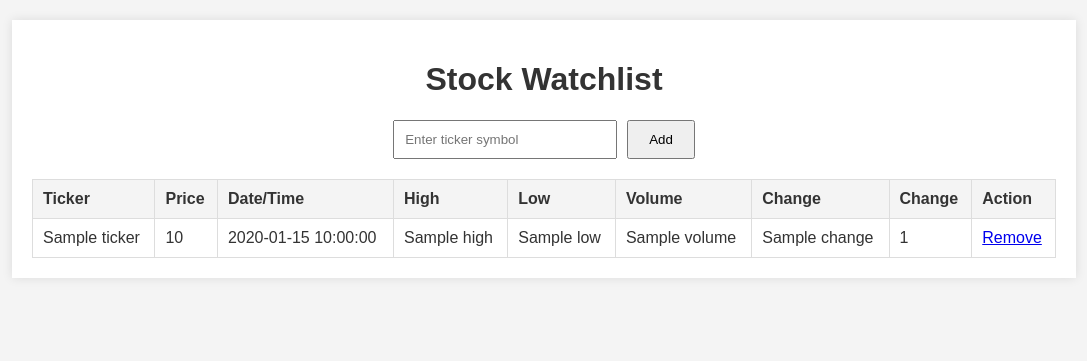
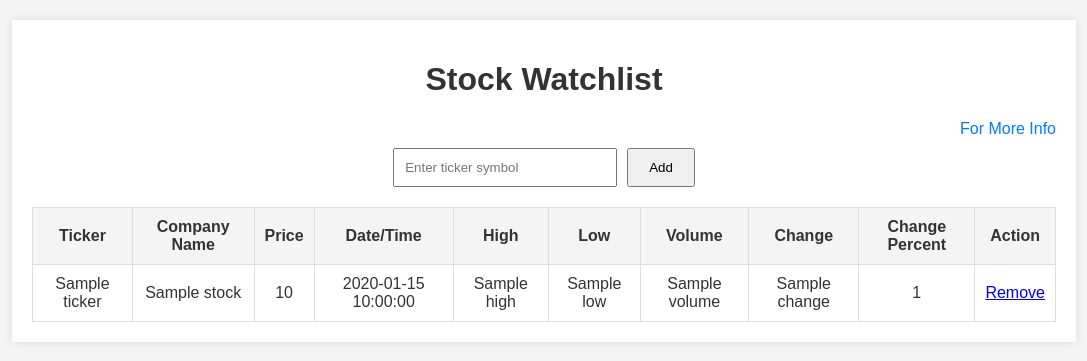
Before and after one commit to KalyanM45/Python-Stock-Watchlist, a Flask app: template templates/index.html in a window 1280 px wide. Shown: the top 361 px of the page, without its empty margins (96-1183 px from the left). Run offline with Flask 3, Linux system fonts and the light colour scheme; the template is opened without the code that fills it: most values are stand-ins (such as "Sample title", 1, 10 or a date in 2020).

Commit message:
Project Front End Update

```diff
--- a/static/styles.css
+++ b/static/styles.css
@@ -16,6 +16,22 @@ body {
 
 h1 {
     text-align: center;
+}
+
+/* Position the "For More Info" link at the top-right */
+.more-info {
+    text-align: right;
+    margin-bottom: 10px;
+}
+
+.more-info a {
+    color: #007bff;
+    text-decoration: none;
+    font-size: 16px;
+}
+
+.more-info a:hover {
+    text-decoration: underline;
 }
 
 form {
@@ -38,6 +54,7 @@ table {
     width: 100%;
     border-collapse: collapse;
     margin-top: 20px;
+    text-align: center; /* Centering the table content */
 }
 
 table, th, td {
@@ -46,7 +63,6 @@ table, th, td {
 
 th, td {
     padding: 10px;
-    text-align: left;
 }
 
 th {
--- a/templates/index.html
+++ b/templates/index.html
@@ -9,6 +9,12 @@
 <body>
     <div class="container">
         <h1>Stock Watchlist</h1>
+
+        <!-- "For More Info" link -->
+        <div class="more-info">
+            <a href="https://stockanalysis.com/stocks/" target="_blank">For More Info</a>
+        </div>
+
         {% with messages = get_flashed_messages(with_categories=true) %}
             {% if messages %}
                 <ul class="flashes">
@@ -28,13 +34,14 @@
             <thead>
                 <tr>
                     <th>Ticker</th>
+                    <th>Company Name</th>
                     <th>Price</th>
                     <th>Date/Time</th>
                     <th>High</th>
                     <th>Low</th>
                     <th>Volume</th>
                     <th>Change</th>
-                    <th>Change</th>
+                    <th>Change Percent</th>
                     <th>Action</th>
                 </tr>
             </thead>
@@ -42,6 +49,7 @@
                 {% for stock in stocks_data %}
                     <tr>
                         <td>{{ stock.ticker }}</td>
+                        <td>{{ stock.company_name }}</td>
                         <td>{{ stock.price }}</td>
                         <td>{{ stock.date_time }}</td>
                         <td>{{ stock.high }}</td>
--- a/utils.py
+++ b/utils.py
@@ -15,6 +15,13 @@ def load_watchlist():
     except FileNotFoundError:
         return []
 
+def get_day_suffix(day):
+    if 11 <= day <= 13:
+        suffix = 'th'
+    else:
+        suffix = {1: 'st', 2: 'nd', 3: 'rd'}.get(day % 10, 'th')
+    return suffix
+
 def fetch_watchlist(ticker):
     try:
         stock = yf.Ticker(ticker)
@@ -31,17 +38,27 @@ def fetch_watchlist(ticker):
 
             change = price - prev_close
             change_percent = (change / prev_close) * 100 if prev_close else 0
-            date_time = row.name.strftime('%Y-%m-%d %H:%M:%S')
+
+            # Format the date to "16th Dec 24 12:00 AM"
+            date_time_obj = row.name
+            day = date_time_obj.day
+            suffix = get_day_suffix(day)
+            date_time = date_time_obj.strftime(f"{day}{suffix} %b'%y %I:%M %p")
+
+            # Get the company name
+            company_name = stock.info.get('longName', 'N/A')
+
 
             response =  {
                 'ticker': ticker,
+                'company_name': company_name,
                 'price': f'${price:.2f}',
                 'date_time': date_time,
-                'high': f'{high:.4f}',
-                'low': f'{low:.4f}',
-                'volume': f'{volume:.4f}',
-                'change': f'{change:.4f}',
-                'change_percent': f'{change_percent:.4f}%'
+                'high': f'{high:.2f}',
+                'low': f'{low:.2f}',
+                'volume': f'{volume:.2f}',
+                'change': f'{change:.2f}',
+                'change_percent': f'{change_percent:.2f}%'
             }
 
             return response
--- a/watchlist.json
+++ b/watchlist.json
@@ -1 +1 @@
-["AGILENT", "AAPL"]
+["AGILENT", "AAPL", "AAM"]
```
